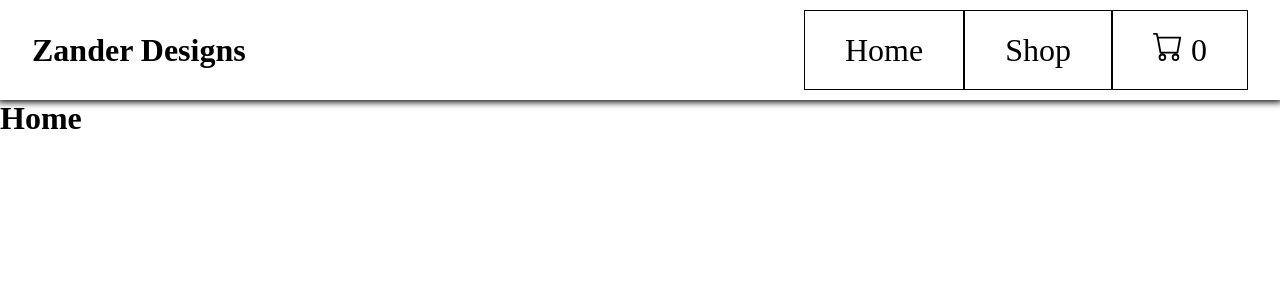
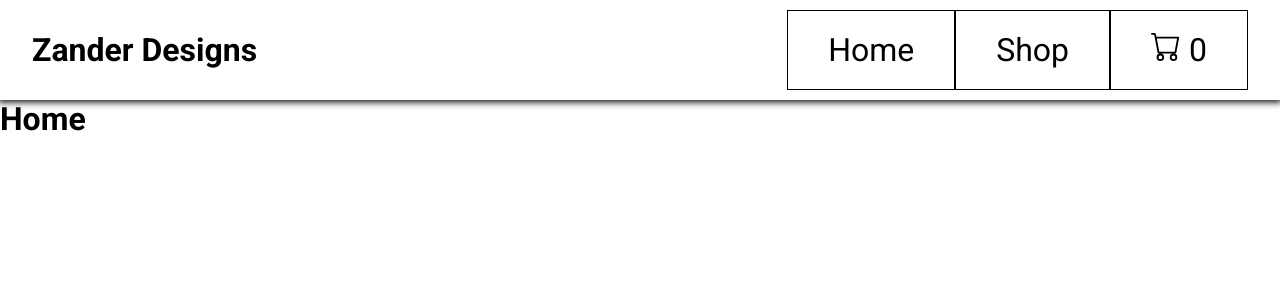
Before and after one commit to alex-delia/shopping-app, a React (Vite) app: page / in a window 1280 px wide. Shown: the top 300 px of the page. Built offline with nearby package versions, Linux system fonts and the light colour scheme.

Commit message:
import roboto font to project

```diff
--- a/package.json
+++ b/package.json
@@ -13,7 +13,8 @@
     "prop-types": "^15.8.1",
     "react": "^18.2.0",
     "react-dom": "^18.2.0",
-    "react-router-dom": "^6.23.0"
+    "react-router-dom": "^6.23.0",
+    "typeface-roboto": "^1.1.13"
   },
   "devDependencies": {
     "@types/react": "^18.2.66",
--- a/src/index.css
+++ b/src/index.css
@@ -1,3 +1,7 @@
+html {
+    font-family: 'Roboto', sans-serif;
+}
+
 html,
 body,
 p,
--- a/src/main.jsx
+++ b/src/main.jsx
@@ -5,6 +5,7 @@ import Home from './components/Home.jsx';
 import Shop from './components/Shop.jsx';
 import Cart from './components/Cart.jsx';
 import { RouterProvider, createBrowserRouter } from 'react-router-dom';
+import "typeface-roboto";
 import './index.css';
 
 const router = createBrowserRouter([
```
Also changed, not shown: 1 other file (tests, documents, lock files or other folders).
